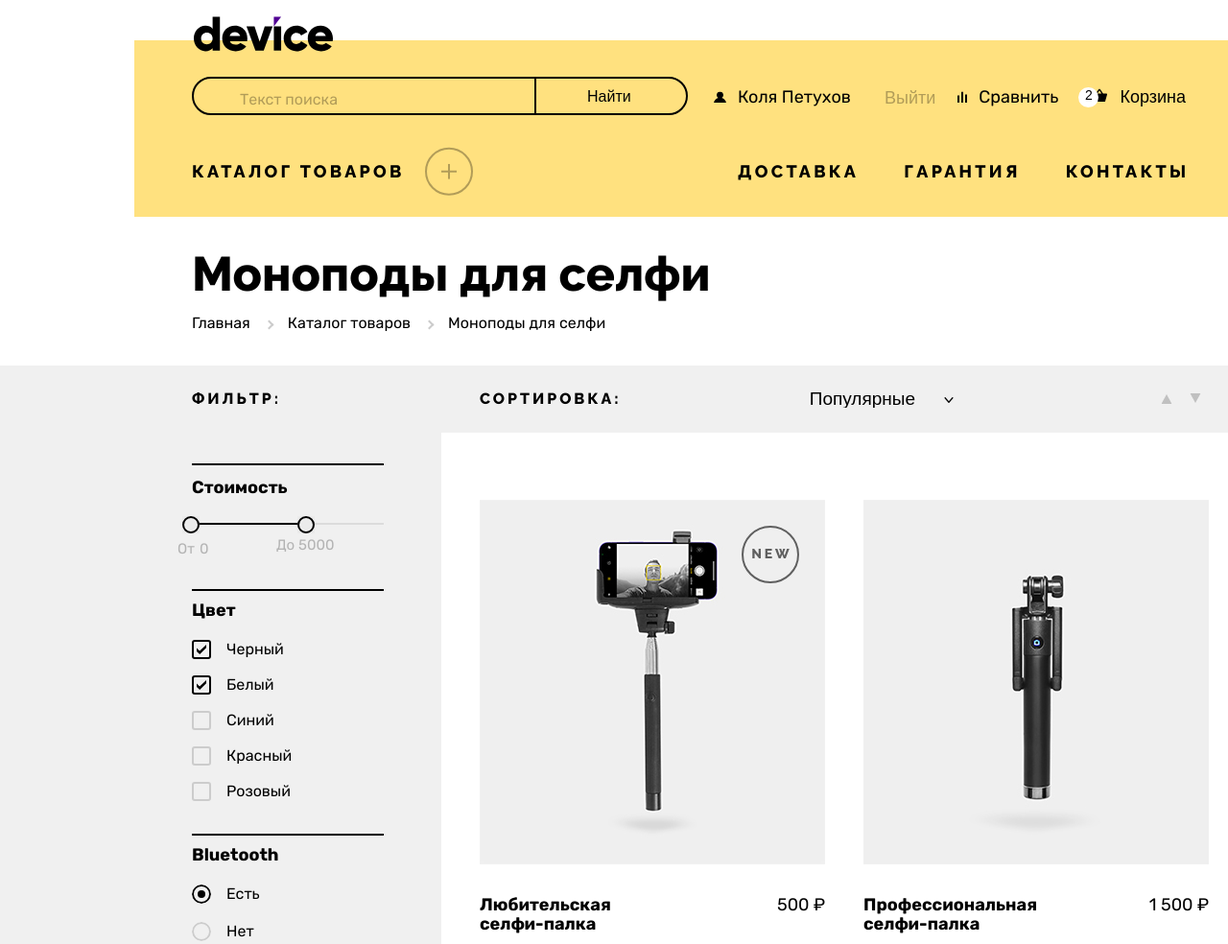
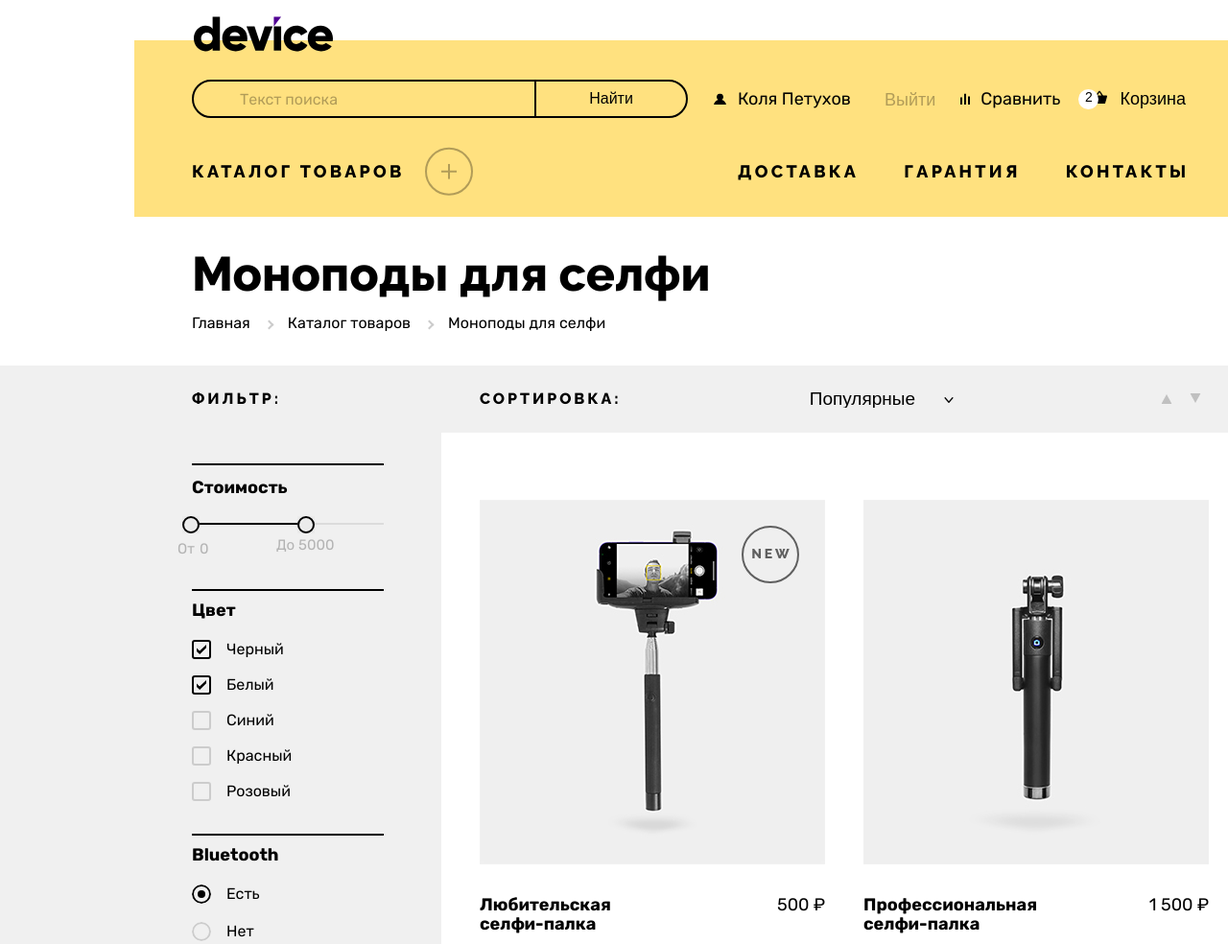
Before and after one commit to andgt/device, a website: page source/catalog.html in a window 1280 px wide. Shown: the top 984 px of the page at 96% size. Drawn offline with Linux system fonts and the light colour scheme.

Commit message:
Исправления по PP catalog

```diff
--- a/source/catalog.html
+++ b/source/catalog.html
@@ -20,9 +20,9 @@
           </a>
         </div>
         <form class="search-form" action="https://echo.htmlacademy.ru" method="get">
-          <label class="search-form__label" for="input-search" aria-label="Текст поиска"></label>
+          <label class="search-form__label search-form__label--catalog" for="input-search" aria-label="Текст поиска"></label>
           <input class="search-form__input" id="input-search" type="search" name="search" placeholder="Текст поиска" required>
-          <button class="search-form__button" type="submit">Найти</button>
+          <button class="search-form__button search-form__button--catalog" type="submit">Найти</button>
         </form>
         <div class="page-header__inner page-header__inner--catalog">
           <ul class="user-menu__list">
@@ -38,7 +38,7 @@
           </ul>
           <ul class="top-menu top-menu--catalog">
             <li class="top-menu__item top-menu__item--compare">
-              <a class="top-menu__link top-menu__link--compare" href="#">Сравнить</a>
+              <a class="top-menu__link top-menu__link--compare top-menu__link--compare-catalog" href="#">Сравнить</a>
             </li>
             <li class="top-menu__item top-menu__item--cart">
               <button class="top-menu__link top-menu__link--cart top-menu__link--cart-catalog" type="button">
--- a/source/css/style.css
+++ b/source/css/style.css
@@ -163,6 +163,7 @@ img {
 .page-header__inner--catalog {
   width: 496px;
   column-gap: 17px;
+  padding-top: 5px;
 }
 
 .main-logo {
@@ -217,6 +218,10 @@ img {
   border: 2px solid #000000;
   border-radius: 50px 0 0 50px;
   z-index: 1;
+}
+
+.search-form__label--catalog {
+  top: 0;
 }
 
 .search-form__input {
@@ -282,6 +287,10 @@ img {
   z-index: 1;
 }
 
+.search-form__button--catalog {
+  display: block;
+}
+
 .search-form__button::before {
   content: "";
   position: absolute;
@@ -294,6 +303,10 @@ img {
   z-index: -1;
 }
 
+.search-form__button--catalog::before {
+  top: 0;
+}
+
 .search-form__button:hover {
   color: #ffffff;
 }
@@ -408,8 +421,11 @@ img {
 
 .top-menu__link--compare {
   width: 100%;
-  /*margin-top: 2px;*/
   padding-left: 22px;
+}
+
+.top-menu__link--compare-catalog {
+  padding-left: 24px;
 }
 
 .top-menu__link--compare::before {
@@ -418,10 +434,13 @@ img {
   background-image: url("../img/compare-icon.svg");
 }
 
+.top-menu__link--compare-catalog::before {
+  left: 3px;
+}
+
 .top-menu__link--cart {
   display: flex;
   flex-wrap: wrap;
-  /*align-items: end;*/
   column-gap: 20px;
   padding: 0;
   font-size: 18px;
```
